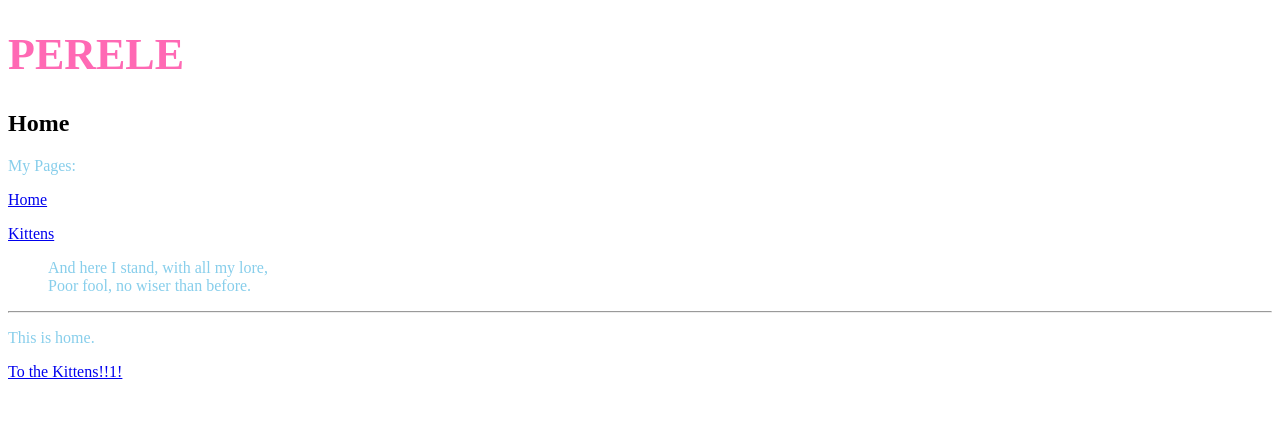
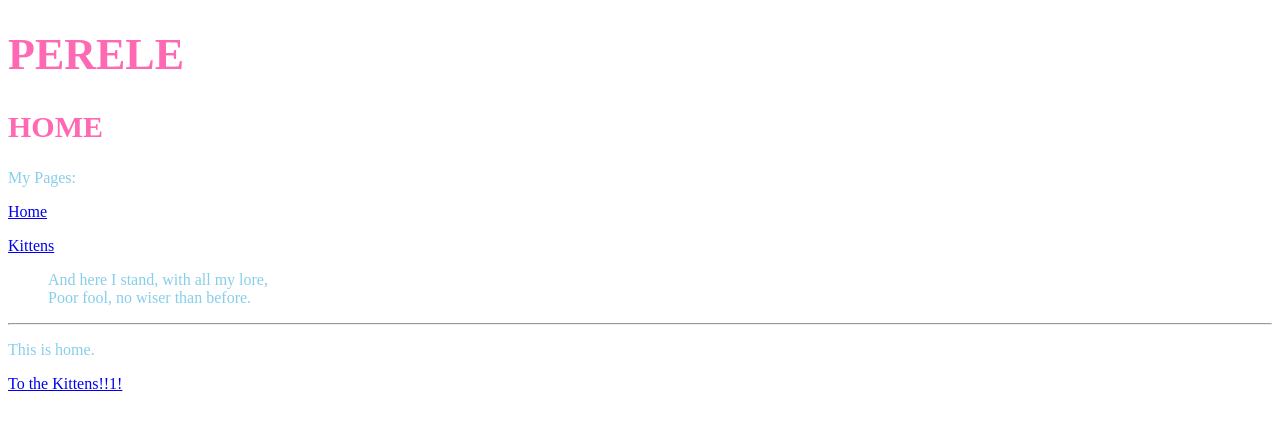
Before and after one commit to Perele/Perele.github.io, a Jekyll site: the page built from index.html, in a window 1280 px wide. Shown: the top 430 px of the page. Built offline with Jekyll 4.4.1, drawn with Linux system fonts in a browser that asks for light colours.

Commit message:
Update style.css

```diff
--- a/css/style.css
+++ b/css/style.css
@@ -1,4 +1,7 @@
 h1 {color: hotpink;
     font-size: 44px;
     text-transform: uppercase;}
+h2 {color: hotpink;
+    font-size: 30px;
+    text-transform: uppercase;}
 p {color: skyblue;}
```
